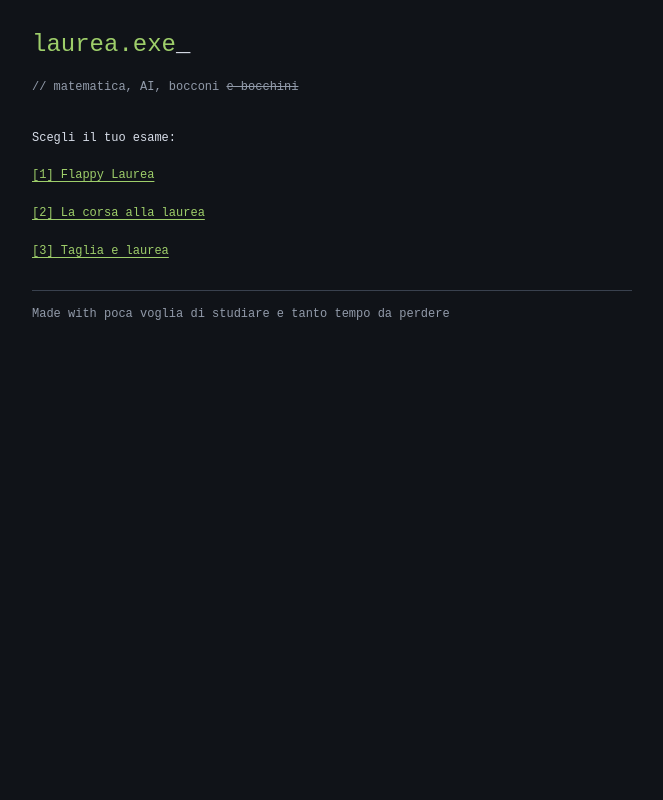
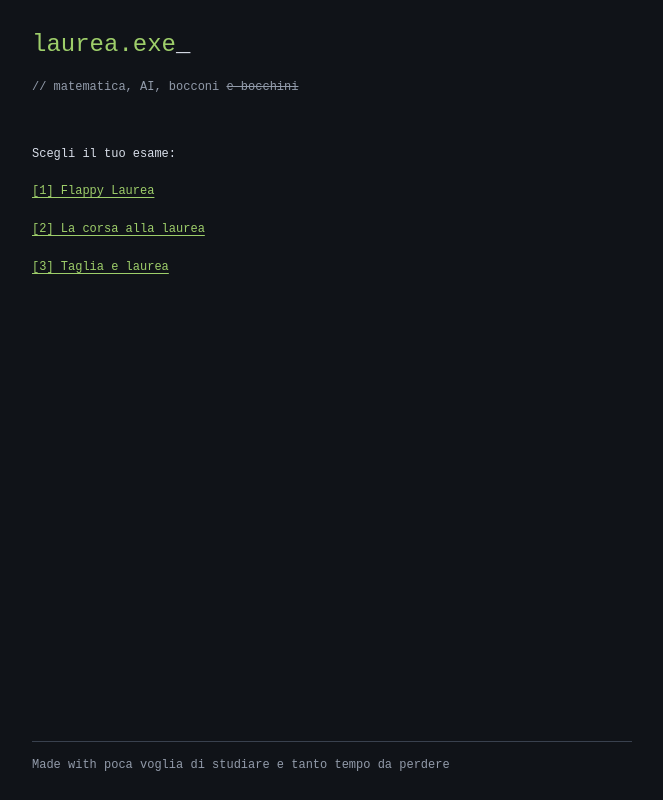
Before and after one commit to billy4479/laurea, a SvelteKit app: page / in a window 1280 px wide. Shown: the whole page, without its empty margins (308-971 px from the left). Built offline with nearby package versions, Linux system fonts and the light colour scheme; a web font is replaced by a local one.

Commit message:
home: place credits at bottom of page

```diff
--- a/src/app.css
+++ b/src/app.css
@@ -68,6 +68,14 @@ footer,
 footer,
 .eyebrow {
 	font-size: 12px;
+}
+.menu {
+	min-height: calc(100dvh - 56px);
+	display: flex;
+	flex-direction: column;
+}
+.menu footer {
+	margin-top: auto;
 }
 .menu h1 {
 	color: var(--accent);
```
